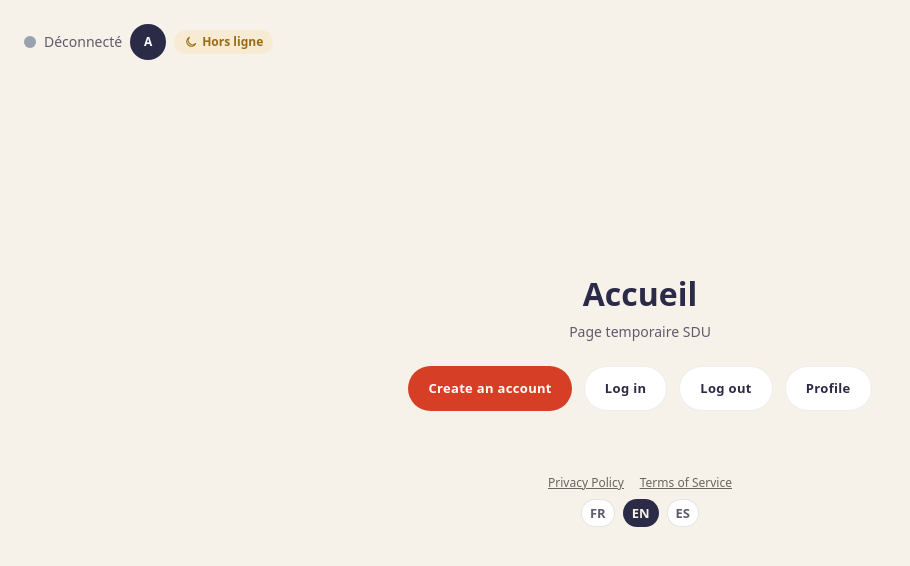
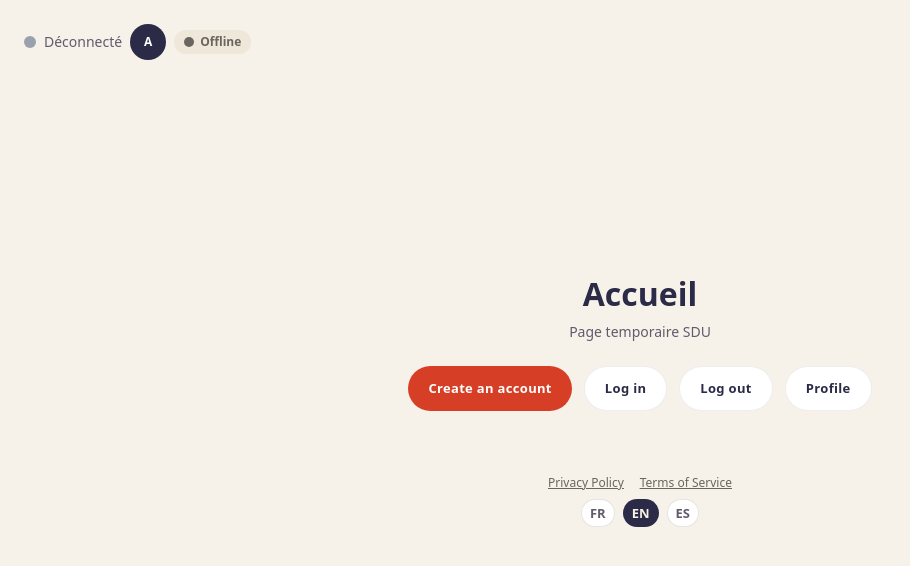
Before and after one commit to Blueton23/Transcendence, a React (Vite) app in the folder srcs/frontend/: page / in a window 1280 px wide. Shown: the top 566 px of the page, without its empty margins (0-910 px from the left). Built offline with nearby package versions, Linux system fonts and the light colour scheme; no server answers.

Commit message:
feat(profile): statut en ligne avec tag et pastille, textes traduits

```diff
--- a/srcs/frontend/src/i18n/locales/en/common.json
+++ b/srcs/frontend/src/i18n/locales/en/common.json
@@ -452,7 +452,9 @@
     "signupTitle": "Create an account",
     "title": "Profile",
     "updatedAt": "Last updated:",
-    "view": "View profile"
+    "view": "View profile",
+    "online": "Online",
+    "offline": "Offline"
   },
   "pwa": {
     "offline": "You're offline: some features are unavailable"
--- a/srcs/frontend/src/i18n/locales/es/common.json
+++ b/srcs/frontend/src/i18n/locales/es/common.json
@@ -452,7 +452,9 @@
     "signupTitle": "Crear una cuenta",
     "title": "Perfil",
     "updatedAt": "Última actualización:",
-    "view": "Ver el perfil"
+    "view": "Ver el perfil",
+    "online": "En línea",
+    "offline": "Desconectado"
   },
   "pwa": {
     "offline": "Sin conexión: algunas funciones no están disponibles"
--- a/srcs/frontend/src/i18n/locales/fr/common.json
+++ b/srcs/frontend/src/i18n/locales/fr/common.json
@@ -452,7 +452,9 @@
     "signupTitle": "Créer un compte",
     "title": "Profil",
     "updatedAt": "Dernière mise à jour :",
-    "view": "Voir le profil"
+    "view": "Voir le profil",
+    "online": "En ligne",
+    "offline": "Hors ligne"
   },
   "pwa": {
     "offline": "Hors ligne : certaines fonctions sont indisponibles"
--- a/srcs/frontend/src/shared/ui/OnlineStatus.tsx
+++ b/srcs/frontend/src/shared/ui/OnlineStatus.tsx
@@ -1,18 +1,25 @@
-import Badge from "@/shared/ui/Badge";
-import Icon from "@/shared/ui/Icon";
+import Dot from "@/shared/ui/Dot";
+import Tag from "@/shared/ui/Tag";
+import { useTranslation } from "react-i18next";
 
 interface OnlineStatusProps {
   isOnline: boolean;
 }
 
 function OnlineStatus({ isOnline }: OnlineStatusProps) {
+  const { t } = useTranslation();
+  const tagsColors = isOnline
+    ? "bg-success-bg text-success-text"
+    : "bg-surface-container text-muted";
+  const dotColor = isOnline ? "bg-success" : "bg-muted";
   return (
-    <Badge
-      variant={isOnline ? "success" : "warning"}
-      icon={<Icon name={isOnline ? "check" : "moon"} size={14} />}
+    <Tag
+      tone="plain"
+      icon={<Dot className={dotColor} />}
+      className={tagsColors}
     >
-      {isOnline ? "En ligne" : "Hors ligne"}
-    </Badge>
+      {isOnline ? t("profile.online") : t("profile.offline")}
+    </Tag>
   );
 }
 
```
